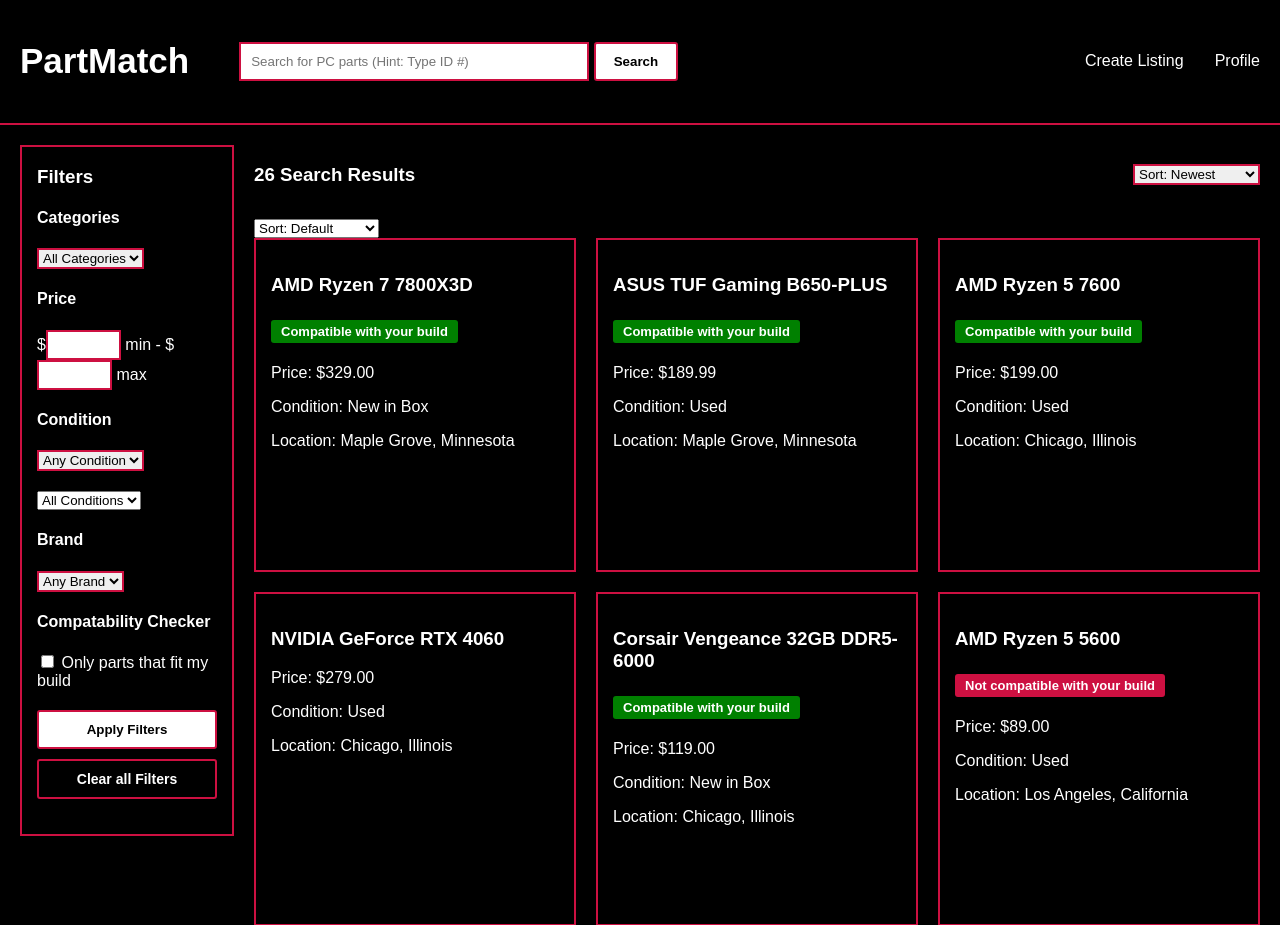
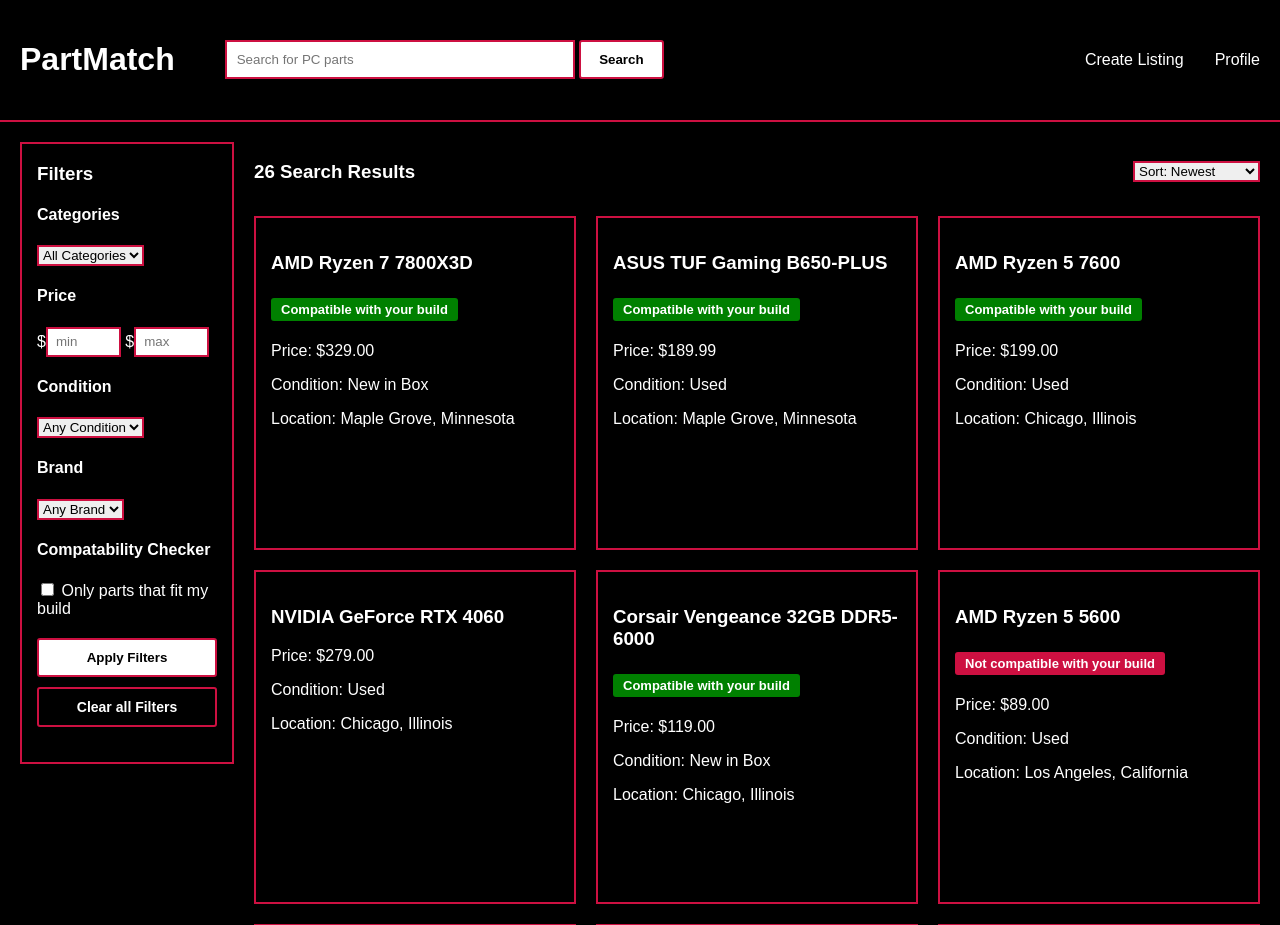
Before and after one commit to OceanusOdyseus/PartMatch, a PHP site: page /search.php in a window 1280 px wide. Shown: the top 925 px of the page. Run offline with PHP 8.4, Linux system fonts and the light colour scheme; data comes from the database, SQL or seed files in the repository; data that the repository does not hold is empty.

Commit message:
Made price min/max cleaner and removed (search id) from search placeholder

```diff
--- a/search.php
+++ b/search.php
@@ -95,13 +95,12 @@ foreach($rows as $row){
     <title>Search</title>
     <link rel="stylesheet" href="style.css">
 </head>
- <!-------------------------------------Page Header!------------------------------------->
 <body>
     <header class="search-header">
-        <h1><a href="index.php" class="logo">PartMatch</a></h1>
+        <h1><a href="index.php">PartMatch</a></h1>
 
         <form class="search" method="GET" action="search.php">
-            <input type="search" name="q" value="<?php echo input($q); ?>" placeholder="Search for PC parts (Hint: Type ID #)">
+            <input type="search" name="q" value="<?php echo input($q); ?>" placeholder="Search for PC parts">
             <button type="submit">Search</button>
         </form>
 
@@ -111,7 +110,7 @@ foreach($rows as $row){
         </nav>
 
     </header>
- <!-------------------------------------Side Filter!------------------------------------->
+
 <main class="search-main">
     <form id="filterform" class="search-filter" method="GET" action="search.php">
         <h3>Filters</h3>
@@ -133,10 +132,10 @@ foreach($rows as $row){
 
         <div class="filter-group">
             <h4>Price</h4>
-            $<input type="number" name="min" value="<?php echo input($min); ?>"> min -
-            $<input type="number" name="max" value="<?php echo input($max); ?>"> max
+            $<input type="number" name="min" min=0 placeholder="min" value="<?php echo input($min); ?>">
+            $<input type="number" name="max" min=0 placeholder="max" value="<?php echo input($max); ?>">
         </div>
-<!--Filters out by condition!-->
+
         <div class="filter-group">
             <h4>Condition</h4>
             <select name="condition">
@@ -149,19 +148,6 @@ foreach($rows as $row){
             </select>
         </div>
 
-            <select name="condition">
-                <option value="" <?php if (isset($_GET['condition']) && $_GET['condition'] == "") echo "selected";?>>All Conditions</option>
-
-                <option value="New in Box" <?php if (isset($_GET['condition']) && $_GET['condition'] == "New in Box") echo "selected";?>>New in Box</option>
-
-                <option value="Used" <?php if (isset($_GET['condition']) && $_GET['condition'] == "Used") echo "selected";
-                ?>>Used</option>
-
-                <option value="Broken" <?php
-                    if (isset($_GET['condition']) && $_GET['condition'] == "Broken") echo "selected"; ?>>Broken</option>
-            </select>
-        </div>
-<!--Filters out by Location!-->
         <div class="filter-group">
             <h4>Brand</h4>
             <select name="brand">
@@ -173,7 +159,7 @@ foreach($rows as $row){
                 <?php } ?>
             </select>
         </div>
-<!--Filters out by Compatability (Does nothing at the moment)!-->
+
         <div class="filter-group">
             <h4>Compatability Checker</h4>
             <label>
@@ -181,7 +167,7 @@ foreach($rows as $row){
                 Only parts that fit my build
             </label>
         </div>
-<!--Apply or clear filter!-->
+
         <div class="filter-group">
             <button type="submit">Apply Filters</button>
             <a class="clear-button" href="search.php">Clear all Filters</a>
@@ -190,7 +176,6 @@ foreach($rows as $row){
 
 
 <section class="search-result">
-<!--This part is the header section for the cards (right is the text that gives the text and left is the filtering part)!-->
     <div class="result-header">
         <h3>
             <?php echo count($results); ?> Search Results
@@ -205,23 +190,6 @@ foreach($rows as $row){
         </select>
     </div>
 
-<!--This code chunck focuses on sorting rather than filtering!-->
-<form method="GET" action="search.php">
-
-    <input type="hidden" name="search"
-           value="<?php echo htmlspecialchars($search); ?>">
-
-    <select name="sort" onchange="this.form.submit()">
-        <option value="" <?php if (!isset($_GET['sort']) || $_GET['sort'] == "") echo "selected"; ?>>Sort: Default</option>
-
-        <option value="low" <?php if (isset($_GET['sort']) && $_GET['sort'] == "low") echo "selected"; ?>>Sort: Low to High</option>
-
-        <option value="high" <?php if (isset($_GET['sort']) && $_GET['sort'] == "high") echo "selected"; ?>>Sort: High to Low</option>
-    </select>
-
-</form>
-    </div>
-<!--Display card/pc parts with information!-->
     <div class="searchcard-row">
         <?php if (count($results) === 0){ ?>
             <p>No listing match your search.</p>
@@ -242,5 +210,9 @@ foreach($rows as $row){
 </main>
 
 <footer class="search-footer">&copy; 2026 PartMatch</footer>
+
+
+
+
 </body>
 </html>
--- a/style.css
+++ b/style.css
@@ -24,7 +24,6 @@ body {
     max-width: 700px;
     margin: 40px auto;
     padding: 20px;
-    flex: 1;
 }
 
 header {
@@ -46,7 +45,7 @@ header h1 a{
 .logo {
     color: var(--color-white);
     text-decoration: none;
-    font-size: 35px;
+    font-size: 24px;
     font-weight: bold;
 }
 
@@ -291,16 +290,6 @@ footer {
     display: flex;
 }
 
-.filter-group a{
-    margin-left: 30px;
-    text-decoration: none;
-    color: var(--color-white)
-}
-
-.filter-group a:hover{
-    color: var(--color-red)
-}
-
 
 /*results*/
 .search-result{
@@ -380,6 +369,11 @@ footer {
 
 .profile-header nav a:hover{
     color: var(--color-red);
+}
+
+.profile-body{
+    background-color: var(--color-black);
+    color: var(--color-white);
 }
 
 .profile-row{
```
